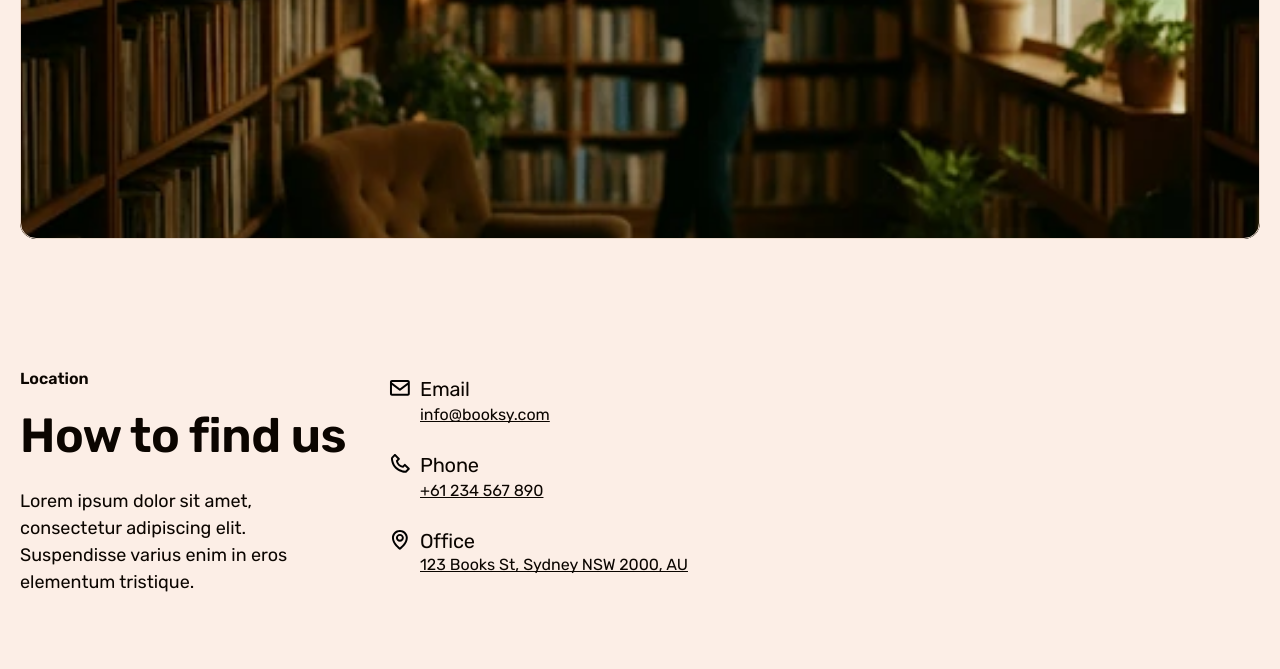
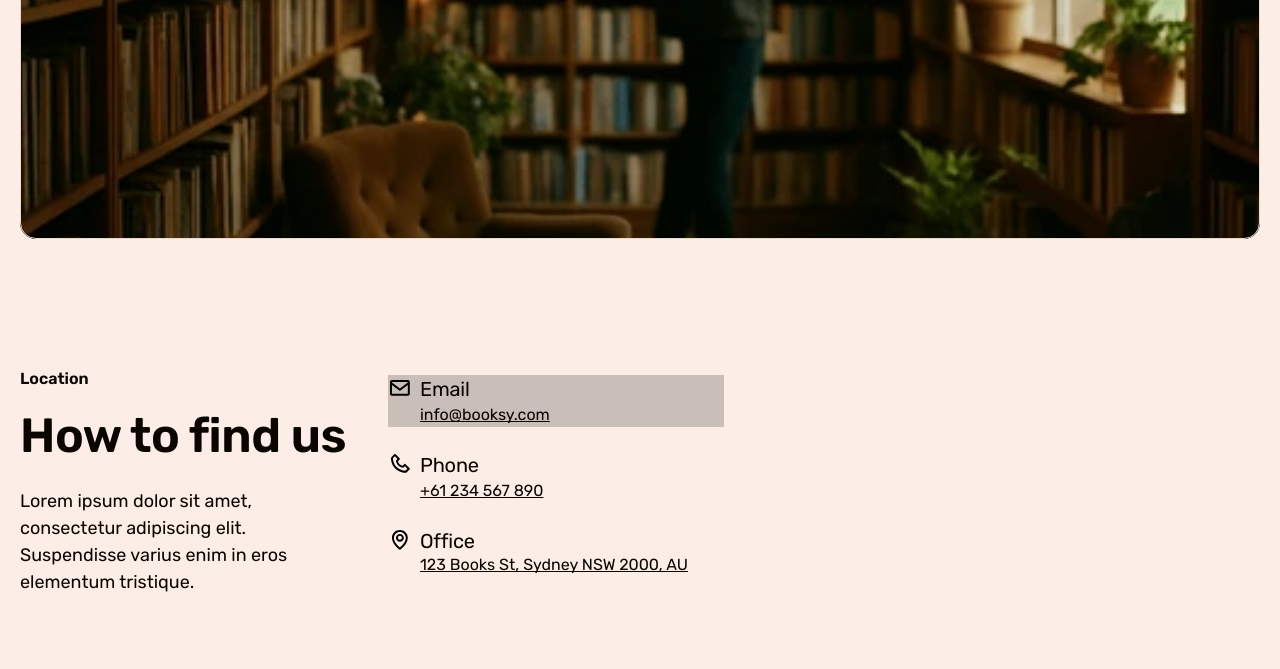
Before and after one commit to VolodymyrV1/goit-project-js-team-8, a website built with Vite: page src/index.html in a window 1280 px wide. In both pictures the pointer is over the item 556 px from the left and 3270 px from the top of the page. Shown: the part 2870-3539 px from the top of the page. Built offline with nearby package versions, Linux system fonts and the light colour scheme.

Commit message:
fix(location): Applied hover effects and resolved minor CSS issues.

```diff
--- a/src/css/location.css
+++ b/src/css/location.css
@@ -59,6 +59,7 @@ justify-content: flex-start;
 flex-direction: row;
 gap: 8px;
 height: auto;
+transition: background-color 0.3s ease;
 }
 .location__text-content {
 display: flex;
@@ -84,6 +85,7 @@ font-size: 16px;
 line-height: 1.5;
 text-decoration: underline;
 text-decoration-skip-ink: none;
+transition: color 0.2s ease, text-decoration 0.2s ease;
 }
 .location__map {
   width: 100%;
@@ -94,7 +96,13 @@ height: 395px;
 border: none;
 box-shadow: 0 4px 4px 0 rgba(0, 0, 0, 0.25);
 }
-
+.location__item:hover {
+background-color: rgba(0, 0, 0, 0.2);
+}
+.location__link:hover {
+color: #00659C;
+text-decoration: underline;
+}
 /* Планшет */
 @media (min-width: 768px) {
 .location {
```
